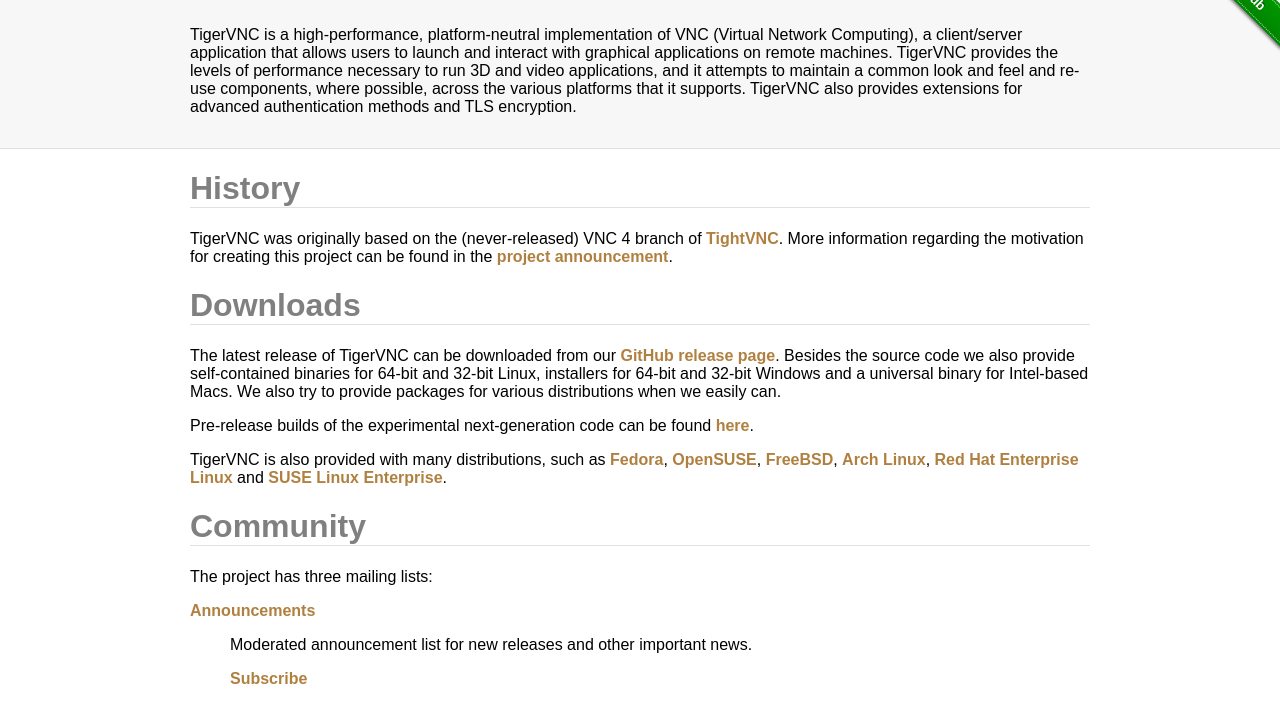
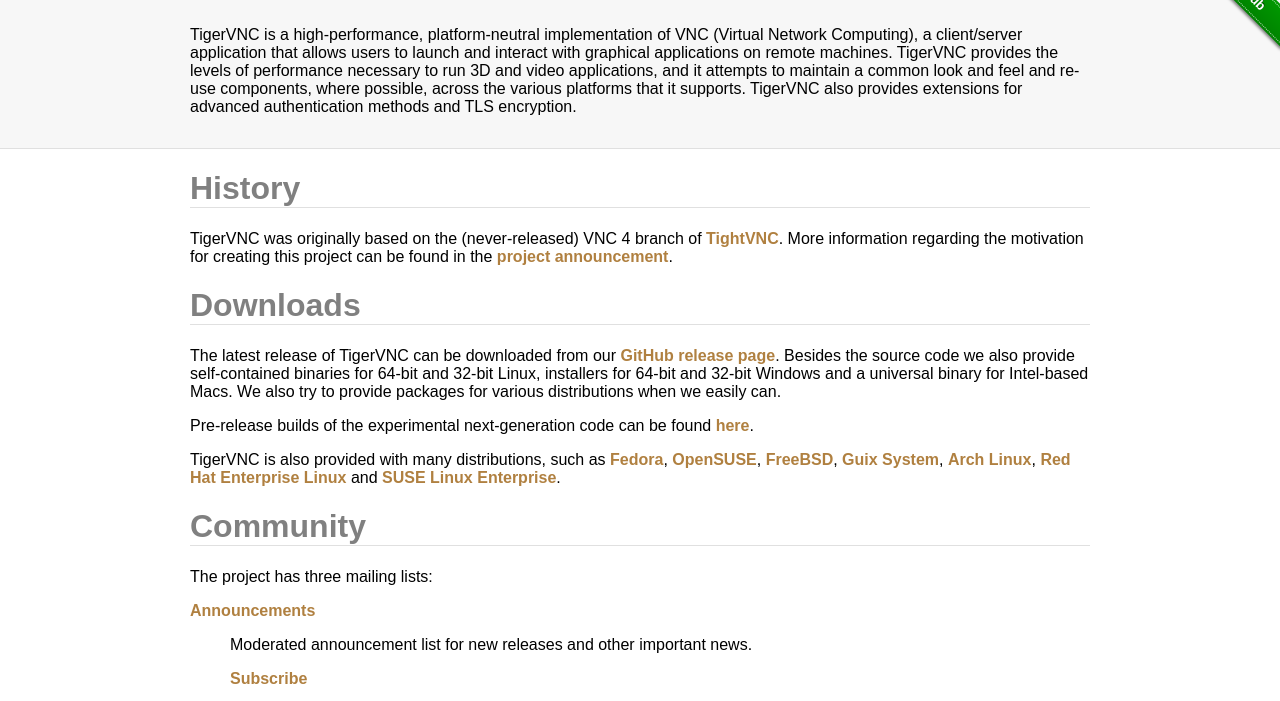
Before and after one commit to TigerVNC/tigervnc.github.io, a plain HTML site: page index.html in a window 1280 px wide. Shown: the part 90-791 px from the top of the page. Drawn offline with Linux system fonts and the light colour scheme.

Commit message:
Add Guix System
GNU Guix is a transactional package manager and an advanced distribution of the GNU system that respects user freedom. Guix can be used on top of any system running the kernel Linux, or it can be used as a standalone operating system distribution for i686, x86_64, ARMv7, and AArch64 machines.

In addition to standard package management features, Guix supports transactional upgrades and roll-backs, unprivileged package management, per-user profiles, and garbage collection. When used as a standalone GNU/Linux distribution, Guix offers a declarative, stateless approach to operating system configuration management. Guix is highly customizable and hackable through Guile programming interfaces and extensions to the Scheme language.

```diff
--- a/index.html
+++ b/index.html
@@ -70,6 +70,7 @@ TigerVNC is also provided with many distributions, such as
 <a href="http://fedoraproject.org/">Fedora</a>,
 <a href="https://www.opensuse.org/">OpenSUSE</a>,
 <a href="https://www.freebsd.org/">FreeBSD</a>,
+<a href="http://guix.gnu.org/">Guix System</a>,
 <a href="https://www.archlinux.org/">Arch Linux</a>,
 <a href="https://www.redhat.com/">Red Hat Enterprise Linux</a> and
 <a href="https://www.suse.com/">SUSE Linux Enterprise</a>.
```
